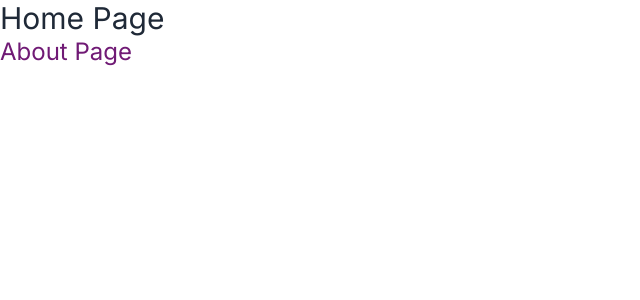
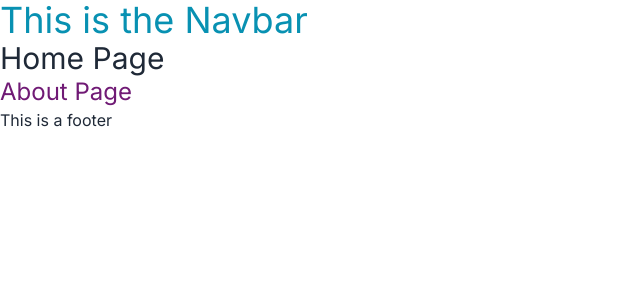
Before and after one commit to aghildev/next-study, a Next.js app: page / in a window 1280 px wide. Shown: the top 300 px of the page, without its empty margins (0-640 px from the left). Built offline with nearby package versions, Linux system fonts and the light colour scheme.

Commit message:
tried nav bar in the layout

```diff
--- a/app/layout.js
+++ b/app/layout.js
@@ -11,7 +11,11 @@ export const metadata = {
 export default function RootLayout({ children }) {
   return (
     <html lang="en">
-      <body className={inter.className}>{children}</body>
+      <body className={inter.className}>
+        <h1 className='text-4xl text-cyan-600'>This is the Navbar</h1>
+        {children}
+        <h3>This is a footer</h3>
+        </body>
     </html>
   )
 }
```
